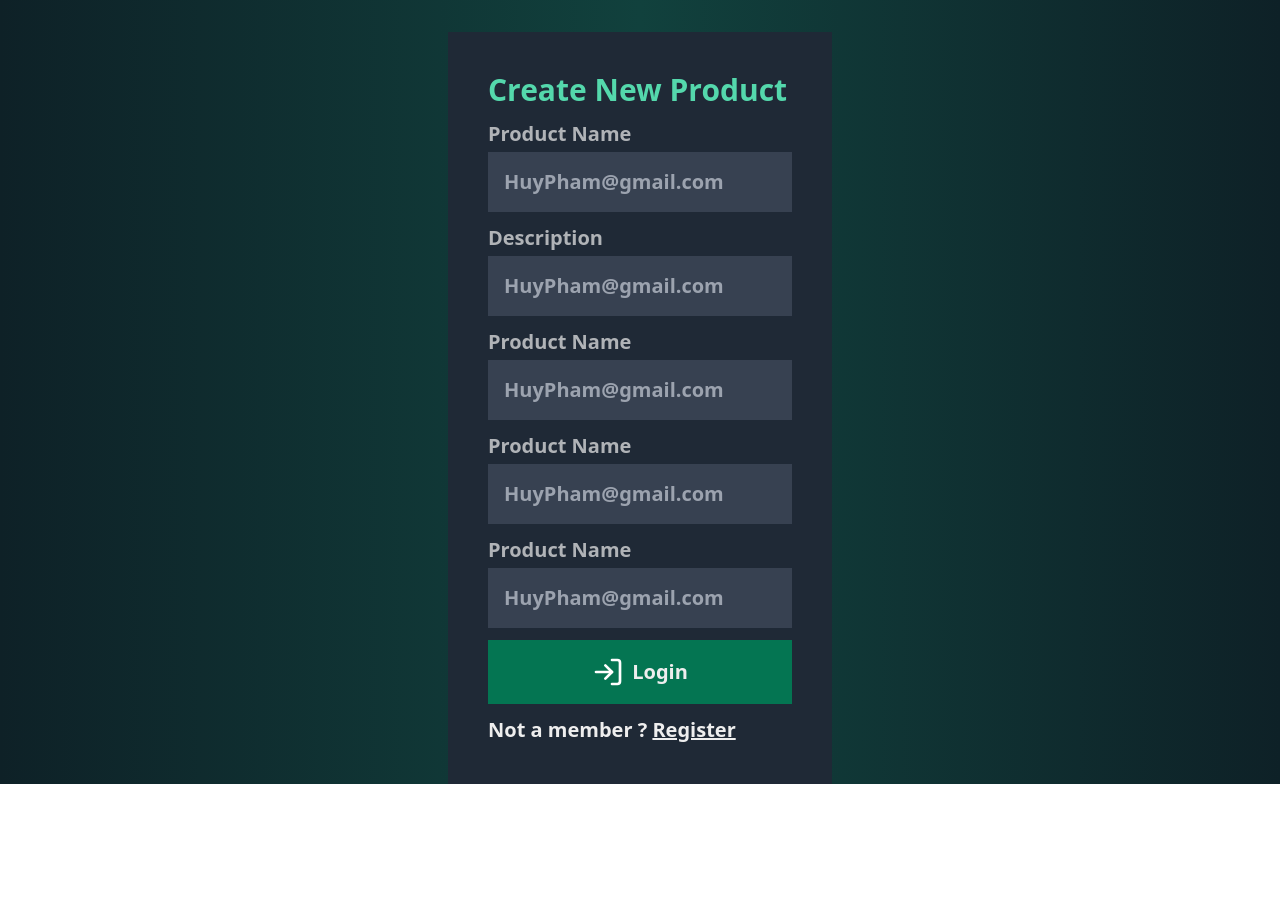
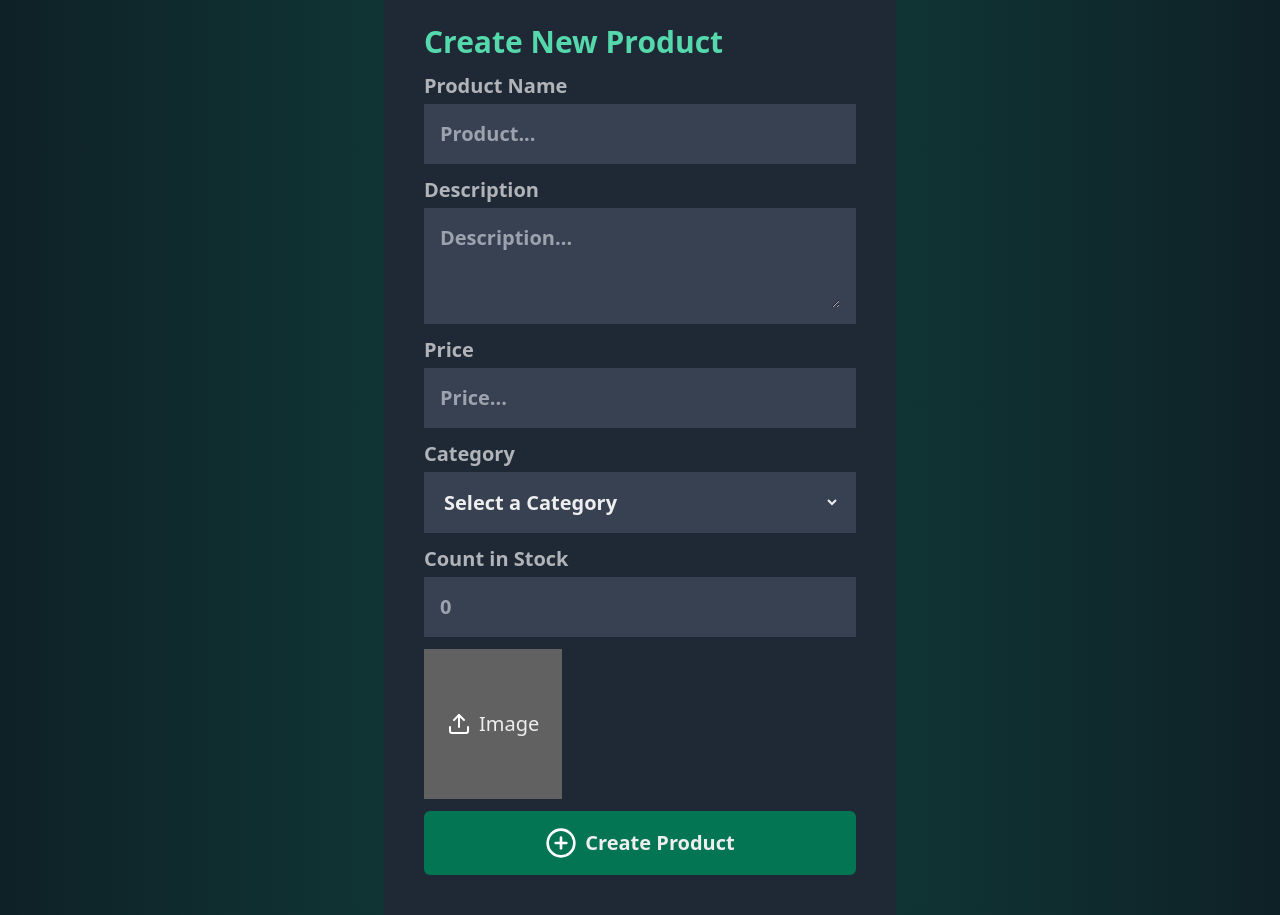
Before and after one commit to Huywb/ShoesApp, a React (Vite) app in the folder client/: page /dashboard/Analytics in a window 1280 px wide. Shown: the part 360-1275 px from the top of the page. Before the commit the page ends 1144 px from the top, so only its background shows below. Built offline with nearby package versions, Linux system fonts and the light colour scheme.

Commit message:
Admin Page Update

```diff
--- a/client/src/App.jsx
+++ b/client/src/App.jsx
@@ -7,6 +7,8 @@ import CartPage from "./pages/CartPage";
 import Navbar from "./components/Navbar";
 import NavBarLayout from "./utils/Layout/NavBarLayout";
 import AdminPage from "./pages/AdminPage";
+
+import { Toaster } from 'react-hot-toast';
 
 function App() {
   return (
@@ -21,6 +23,7 @@ function App() {
         <Route path="/login" element={<LoginPage></LoginPage>}></Route>
         <Route path="/register" element={<RegisterPage></RegisterPage>}></Route>
       </Routes>
+      <Toaster></Toaster>
     </div>
   );
 }
--- a/client/src/pages/AdminPage.jsx
+++ b/client/src/pages/AdminPage.jsx
@@ -1,21 +1,67 @@
-import React, { useEffect } from "react";
-import Login from '../assets/Login.svg'
-import Mail from '../assets/Mail.svg'
-import HidePass from '../assets/Hide-pass.svg'
-import ShowPass from '../assets/Show-pass.svg'
-import Passwrod from '../assets/Password.svg'
+import React, { useEffect, useState } from "react";
+import Login from "../assets/Login.svg";
 
-import {animateMini, motion} from 'framer-motion'
+import plus from "../assets/plus.svg";
+import upload from "../assets/upload.svg";
+import delete1 from "../assets/delete.svg";
 
-import { Link, Router, useParams } from 'react-router-dom'
+import { animateMini, motion } from "framer-motion";
+
+import { Link, Router, useParams } from "react-router-dom";
 import { menuAdmin } from "../utils/data/Categories";
+import toast from 'react-hot-toast'
+
+const AdminPage = () => {
+  const { menu } = useParams();
+  const [imageUrls, setImageUrls] = useState([]);
+  const [value,setValue] = useState({
+    Name: '',
+    Description: '',
+    Price: '',
+    Category: '',
+    Count: '',
+  })
+
+  const handleValue = (data) =>{
+    setValue((prevValue)=>({...prevValue,[data.target.name]: data.target.value}))
+  }
+
+  const handleImage = (files) => {
+    const urls = [];
+    for (const file of files) {
+      const reader = new FileReader();
+      reader.onload = (event) => {
+        urls.push(event.target.result);
+        // Update state only after all files are processed
+        if (urls.length === files.length) {
+          setImageUrls(urls);
+        }
+      };
+      reader.readAsDataURL(file); // Read the file as a data URL
+    }
+  };
+
+  const handleDelete = (e)=>{
+    const data = imageUrls.filter(item=>item!= e)
+    setImageUrls(data)
+  }
+
+  const handleSubmit = ()=>{
+    const finalData = {...value,img : imageUrls}
+    if(finalData){
+      toast.success("Create Completed")
+      setValue({Name: '',
+        Description: '',
+        Price: '',
+        Category: '',
+        Count: '',})
+      setImageUrls([])
+    }
 
 
-const AdminPage = () => {
+  }
+  console.log(value)
 
-  const {menu} = useParams()
-
-  console.log(menuAdmin[0].url)
 
   return (
     <motion.div
@@ -24,82 +70,160 @@ const AdminPage = () => {
       transition={{ duration: 0.8 }}
     >
       <div className="flex justify-center items-center pt-10">
-        <div className="flex flex-col gap-10 items-center w-[30%] text-[#eeeeee] text-xl font-bold">
+        <div className="flex flex-col gap-10 items-center w-[40%] text-[#eeeeee] text-xl font-bold">
           <h1 className="text-primary font-bold text-5xl text-shadow-custom ">
             Admin Dashboard
           </h1>
+
+          {/*Menu Dashboard*/}
+
           <div className="flex gap-2 items-center">
-            {menuAdmin.map((item,index)=>(
-              <Link to={`/dashboard/${item.url}`} key={index} className={`flex gap-2 rounded-md ${menu === item.url  ? "bg-[#047552]" : '' } p-3 `}>
+            {menuAdmin.map((item, index) => (
+              <Link
+                to={`/dashboard/${item.url}`}
+                key={index}
+                className={`flex gap-2 rounded-md ${
+                  menu === item.url ? "bg-[#047552]" : ""
+                } p-3 `}
+              >
                 <img src={item.image} alt={item.image} />
                 <span>{item.name}</span>
               </Link>
             ))}
           </div>
+
+          {/*Form Dashboard*/}
+
           <div className="p-10 flex flex-col gap-3 bg-[#1f2936] w-[100%]">
-            <h1 className="font-bold text-primary text-3xl ">Create New Product</h1>
+            <h1 className="font-bold text-primary text-3xl ">
+              Create New Product
+            </h1>
             <div className="flex flex-col gap-1 w-full">
+              {/*Product*/}
+
               <h1 className=" opacity-70 ">Product Name</h1>
               <div className="flex p-4 gap-1 bg-[#374151]">
                 <input
                   type="text"
-                  className="bg-transparent outline-none"
-                  placeholder="HuyPham@gmail.com"
+                  name="Name"
+                  onChange={handleValue}
+                  className="bg-transparent outline-none w-full"
+                  placeholder="Product..."
                 />
               </div>
             </div>
+
+            {/*Description*/}
+
             <div className="flex flex-col gap-1 w-full">
               <h1 className=" opacity-70 ">Description</h1>
               <div className="flex p-4 gap-1 bg-[#374151]">
-                <input
-                  type="text"
-                  className="bg-transparent outline-none"
-                  placeholder="HuyPham@gmail.com"
+                <textarea
+                  rows={3}
+                  name="Description"
+                  value={value.Description}
+                  onChange={handleValue}
+                  className="bg-transparent outline-none w-full"
+                  placeholder="Description..."
                 />
               </div>
             </div>
+
+            {/*Price*/}
+
             <div className="flex flex-col gap-1 w-full">
-              <h1 className=" opacity-70 ">Product Name</h1>
+              <h1 className=" opacity-70 ">Price</h1>
               <div className="flex p-4 gap-1 bg-[#374151]">
                 <input
                   type="text"
-                  className="bg-transparent outline-none"
-                  placeholder="HuyPham@gmail.com"
+                  name="Price"
+                  value={value.Price}
+                  onChange={handleValue}
+                  className="bg-transparent outline-none w-full"
+                  placeholder="Price..."
                 />
               </div>
             </div>
+
+            {/*Category*/}
+
             <div className="flex flex-col gap-1 w-full">
-              <h1 className=" opacity-70 ">Product Name</h1>
+              <h1 className=" opacity-70 ">Category</h1>
+              <div className="flex p-4 gap-1 bg-[#374151]">
+                <select
+                  name="Category"
+                  value={value.Category}
+                  onChange={handleValue}
+                className="w-full bg-transparent outline-none cursor-pointer ">
+                  <option
+                    value=""
+                    disabled
+                    className="w-full bg-[#374151] outline-none hidden  opacity-60"
+                  >
+                    Select a Category
+                  </option>
+                  <option value="Test1" className="w-full bg-[#374151] outline-none">
+                    Test1
+                  </option>
+                  <option value="Test2" className="w-full bg-[#374151] outline-none">
+                    Test2
+                  </option>
+                  <option value="Test3" className="w-full bg-[#374151] outline-none">
+                    Test3
+                  </option>
+                </select>
+              </div>
+            </div>
+
+            {/*Stock*/}
+
+            <div className="flex flex-col gap-1 w-full">
+              <h1 className=" opacity-70 ">Count in Stock</h1>
               <div className="flex p-4 gap-1 bg-[#374151]">
                 <input
-                  type="text"
-                  className="bg-transparent outline-none"
-                  placeholder="HuyPham@gmail.com"
+                  type="number"
+                  name="Count"
+                  value={value.Count}
+                  onChange={handleValue}
+                  className="bg-transparent outline-none w-full"
+                  placeholder="0"
                 />
               </div>
             </div>
-            <div className="flex flex-col gap-1 w-full">
-              <h1 className=" opacity-70 ">Product Name</h1>
-              <div className="flex p-4 gap-1 bg-[#374151]">
+
+            {/*Upload Image*/}
+
+            <div className="flex flex-wrap gap-2">
+              {imageUrls.map((item, index) => (
+                <div
+                  key={index}
+                  className="flex w-[32%] h-[150px] object-cover relative "
+                >
+                  <img src={item} alt={item} className="w-full object-cover" />
+                    <div onClick={()=>handleDelete(item)}  className="absolute top-0 right-0 bg-red-600 p-2 cursor-pointer">
+                  <img src={delete1} alt={delete1}  />
+                  </div>
+                </div>
+              ))}
+              <label
+                htmlFor="fileInput"
+                className="flex w-[32%] h-[150px] justify-center bg-[#616161] items-center gap-2 font-normal  p-2 cursor-pointer"
+              >
+                <img src={upload} alt="Upload Icon" />
+                <span>Image</span>
                 <input
-                  type="text"
-                  className="bg-transparent outline-none"
-                  placeholder="HuyPham@gmail.com"
+                  type="file"
+                  id="fileInput"
+                  multiple
+                  onChange={(e) => handleImage(e.target.files)}
+                  className="hidden"
                 />
-              </div>
+              </label>
             </div>
-            <div className="bg-[#047552] flex gap-2 p-4 justify-center cursor-pointer">
-              <img src={Login} alt="" className="w-8" />
-              <button>Login</button>
+            <div onClick={()=>handleSubmit()} className="bg-[#047552] flex gap-2 p-4 justify-center cursor-pointer rounded-md">
+              <img src={plus} alt="" className="w-8" />
+              <button>Create Product</button>
             </div>
-            <p className="font-semibold">
-              Not a member ?{" "}
-              <Link to={"/register"}>
-                <span className="font-bold underline cursor-pointer">
-                  Register
-                </span>
-              </Link>
-            </p>
           </div>
         </div>
       </div>
```
Also changed, not shown: client/src/assets/delete.svg (added), client/src/assets/upload.svg (added).
